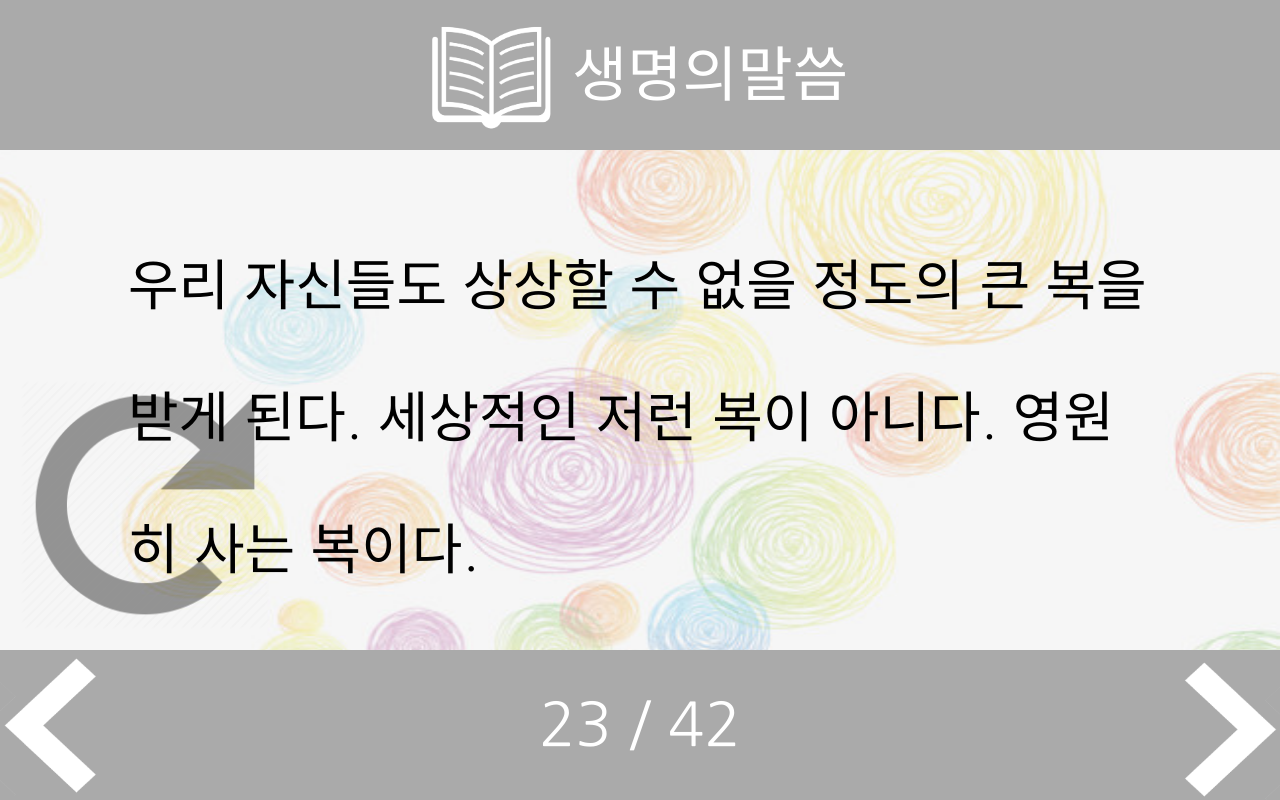
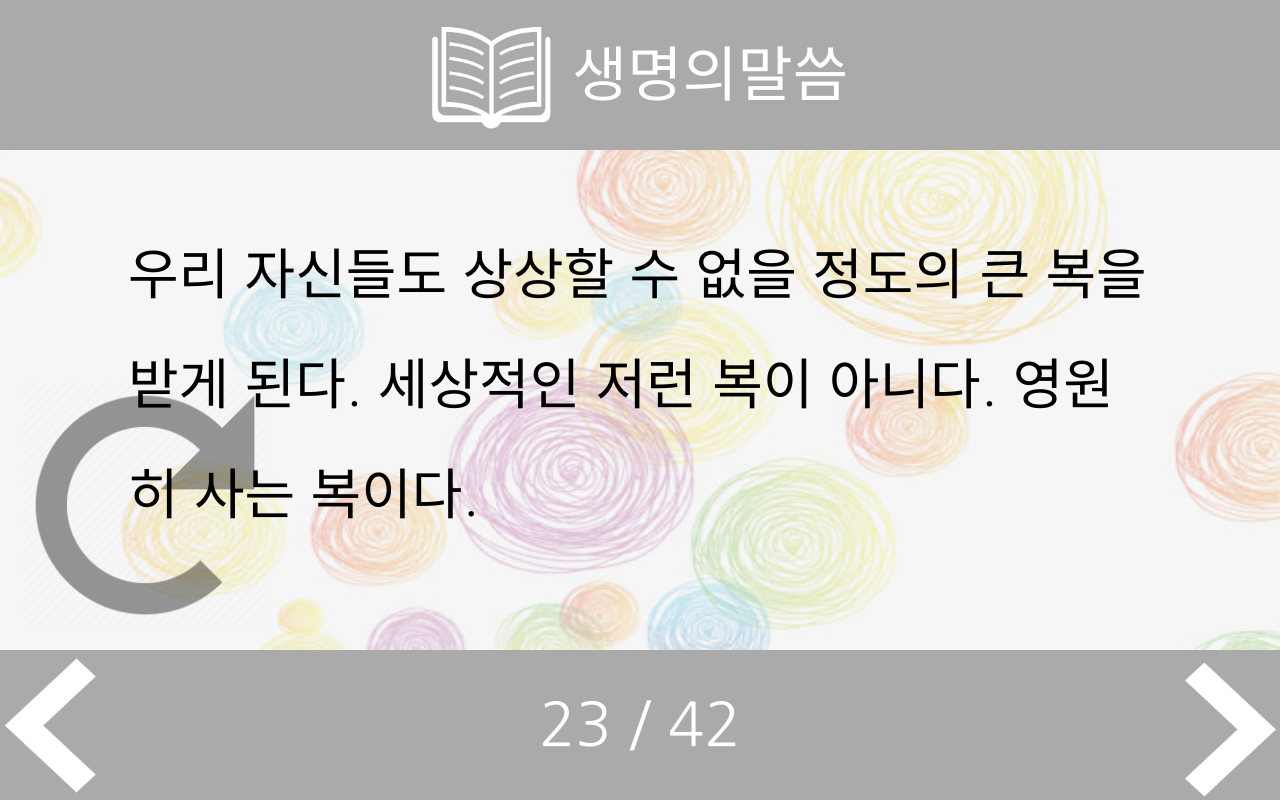
Before and after one commit to baejd60/web1, a plain HTML site: page index.html in a window 1280 px wide. Drawn offline with Linux system fonts and the light colour scheme.

Commit message:
Add files via upload
css modify

```diff
--- a/css/index.css
+++ b/css/index.css
@@ -11,7 +11,7 @@ body { background:url('../img/background.jpg') no-repeat; background-size:100% 1
 .right-big-arrow { opacity:0.4; margin-left:20px; margin-bottom:20px; position:absolute; cursor:pointer; width:250px; height:250px; bottom:150px; background:url('../img/right_big_arrow.png') no-repeat; background-size: 100% 100%; }
 .bottom-text { text-align:center; margin:0 auto; font-size:60px; color:#fff; line-height:150px }
 
-.mid { position:relative; width:100%; margin-top:220px;
+.mid { position:relative; width:100%; margin-top:220px; margin-bottom:150px;
 	height: 60%;
 	height: -moz-calc(100vh - 440px) !important;
     height: -webkit-calc(100vh - 440px) !important;
@@ -19,6 +19,6 @@ body { background:url('../img/background.jpg') no-repeat; background-size:100% 1
 	overflow-y:auto;
 }
 .container { width:80%; margin:0 auto; }
-.text-area { line-height:2.4; font-size:55px; text-align:left }
+.text-area { line-height:2; font-size:55px; text-align:left; margin-bottom:150px; }
 
 #toast-container { left:24% !important; margin:0 auto; width:100% !important }
```
